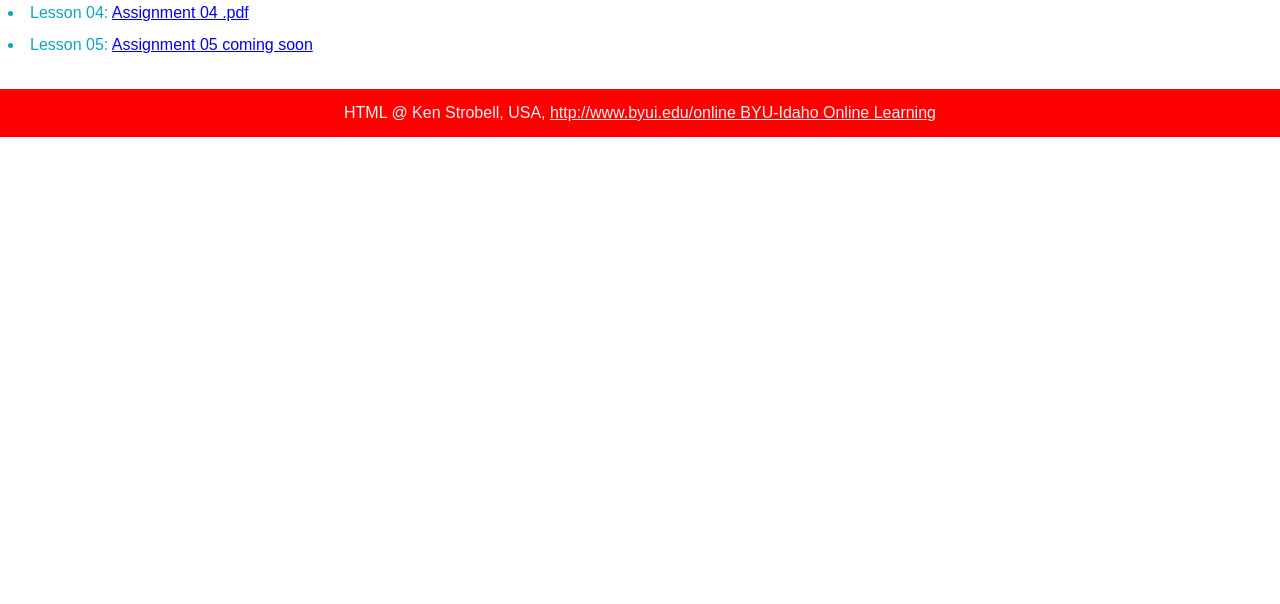
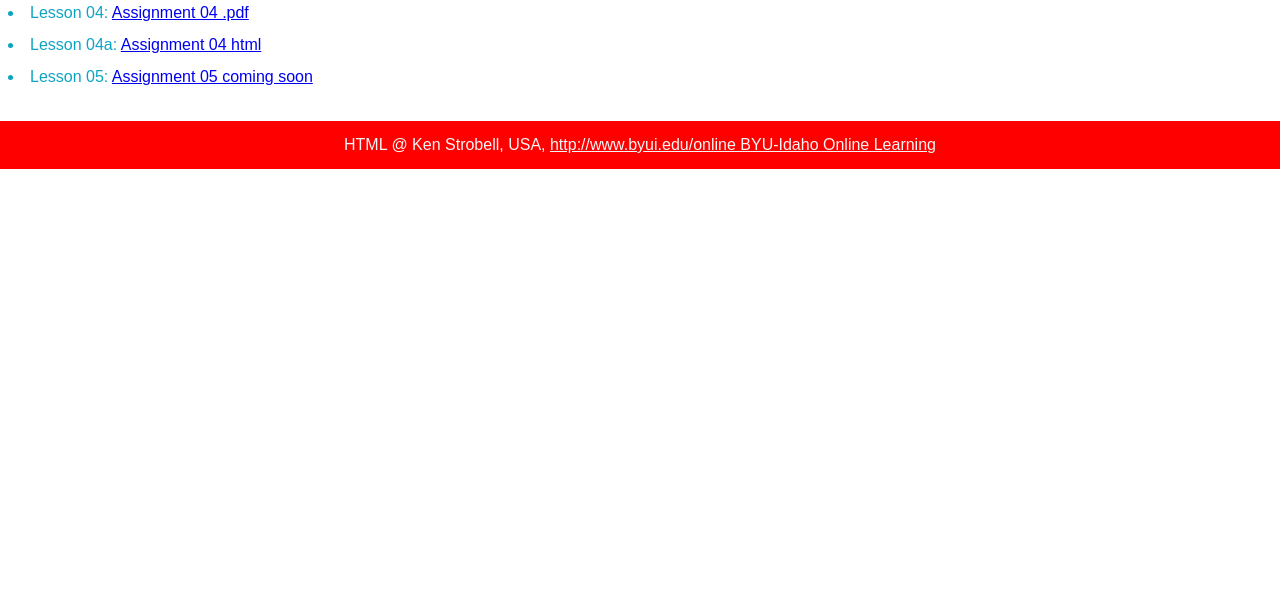
Before and after one commit to str17024/CIT230, a plain HTML site: page index.html in a window 1280 px wide. Shown: the part 196-800 px from the top of the page. Drawn offline with Linux system fonts and the light colour scheme; a script that the page names is missing.

Commit message:
updated html

```diff
--- a/index.html
+++ b/index.html
@@ -23,6 +23,7 @@
         <li>Lesson 02: <a href="#">Assignment 02</a></li>
       <li>Lesson 03: <a href="https://str17024.github.io/lesson3/"> Assignment 03</a></li>
       <li>Lesson 04: <a href="https://str17024.github.io/lesson4/franklin%20page%20wireframe%20kenstrobell.pdf"> Assignment 04 .pdf</a></li>
+      <li>Lesson 04a: <a href="https://str17024.github.io/lesson3/"> Assignment 04 html</a></li>
       <li>Lesson 05: <a href="https://str17024.github.io/lesson3/"> Assignment 05 coming soon</a></li>
 
     </main>
```
